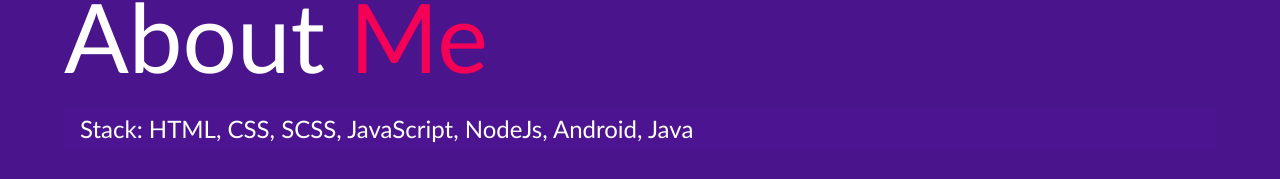
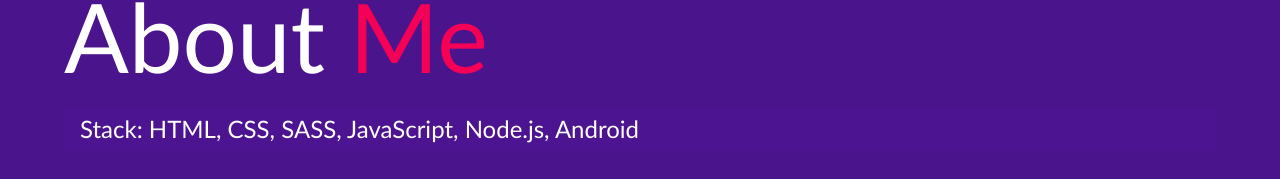
Before and after one commit to cynmumbua/My_Portfolio, a website: page dist/about.html in a window 1280 px wide. Shown: the part 100-279 px from the top of the page. Drawn offline with Linux system fonts and the light colour scheme.

Commit message:
edited about.html content

```diff
--- a/dist/about.html
+++ b/dist/about.html
@@ -44,7 +44,7 @@
     <main id="about">
       <h1 class="name">About <span class="text-secondary">Me</span></h1>
       <h2 class="skills">
-        Stack: HTML, CSS, SCSS, JavaScript, NodeJs, Android, Java
+        Stack: HTML, CSS, SASS, JavaScript, Node.js, Android
       </h2>
       <div class="about-info">
         <img src="img/picture.jpeg" alt="Cynthia muinde" class="bio-image" />
--- a/package.json
+++ b/package.json
@@ -3,12 +3,15 @@
   "version": "1.0.0",
   "description": "Responsive portfolio website",
   "main": "index.js",
+  "homepage": "https://cynmumbua.github.io/My_Portfolio",
   "scripts": {
-    "sass": "node-sass -w scss/ -o dist/css/ --recursive"
+    "sass": "node-sass -w scss/ -o dist/css/ --recursive",
+    "deploy": "gh-pages -d dist"
   },
   "author": "Cynthia",
   "license": "MIT",
   "dependencies": {
+    "gh-pages": "^2.2.0",
     "node-sass": "^4.13.0"
   }
 }
```
Also changed, not shown: 1 other file.
